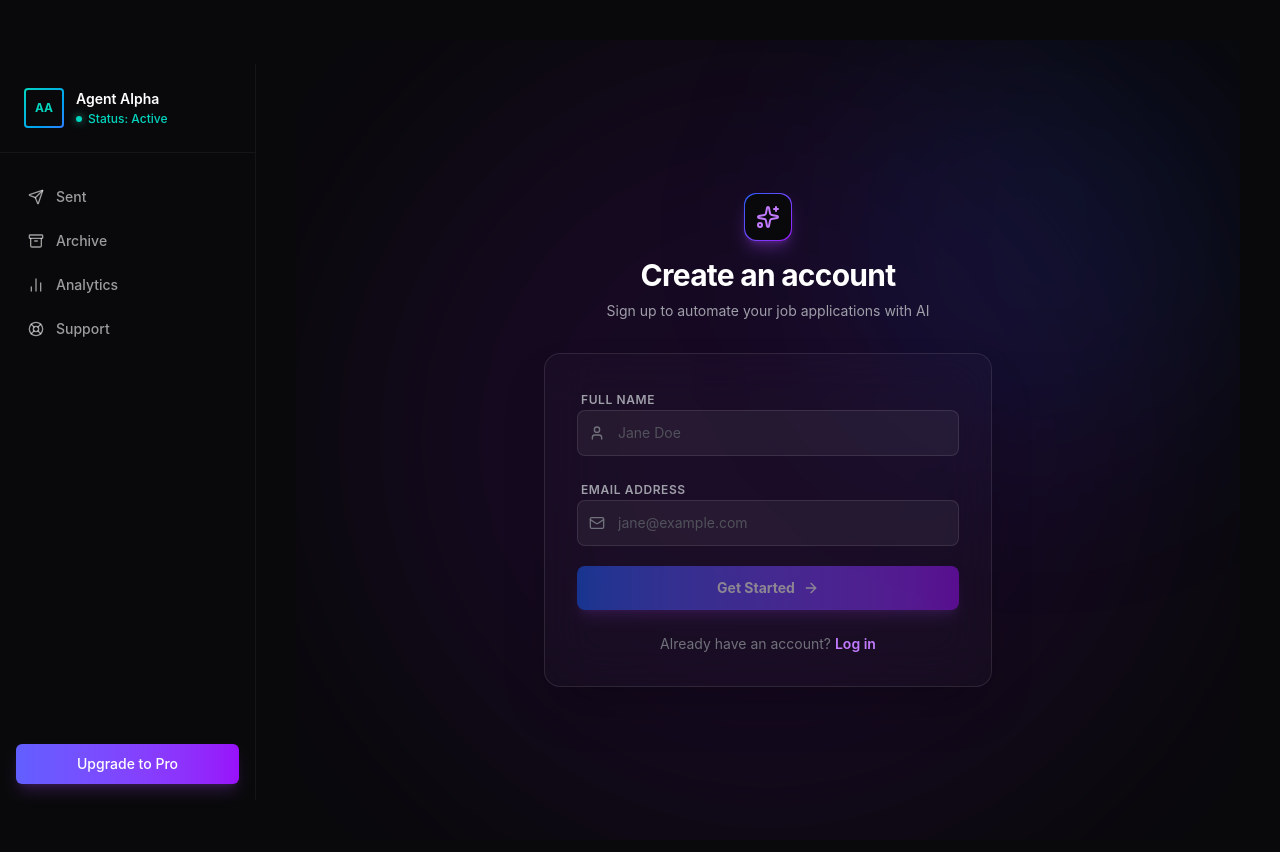
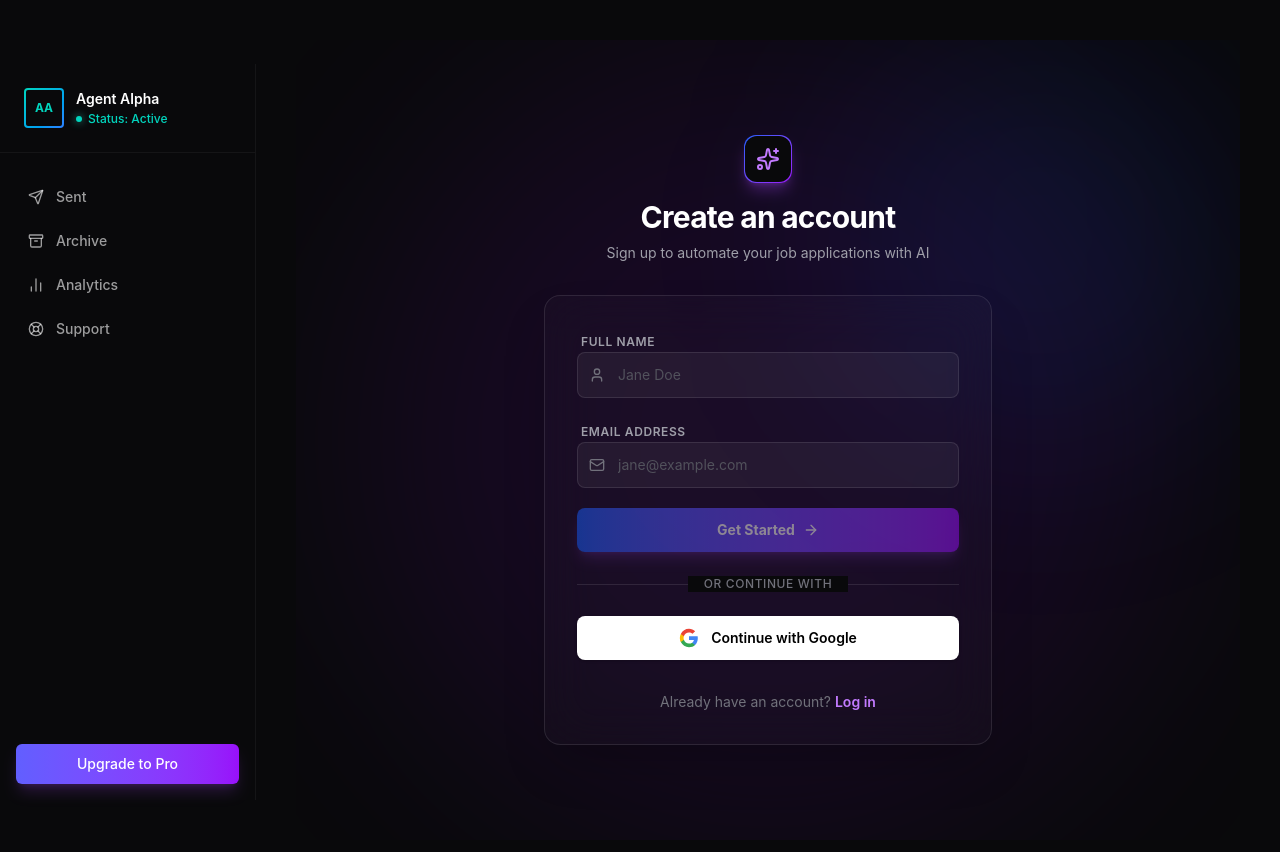
Before and after one commit to HassanCodesIt/Job-Agent-React, a Next.js app: page /login in a window 1280 px wide. Shown: the top 852 px of the page. Built offline with nearby package versions, Linux system fonts and the light colour scheme.

Commit message:
Add Continue with Google button to login page

```diff
--- a/src/app/api/auth/callback/google/route.ts
+++ b/src/app/api/auth/callback/google/route.ts
@@ -39,9 +39,24 @@
       try {
         oauth2Client.setCredentials(tokens);
         const userInfoRes = await oauth2Client.request({ url: "https://www.googleapis.com/oauth2/v2/userinfo" });
-        const userEmail = (userInfoRes.data as any).email;
+        const userInfo = userInfoRes.data as any;
+        const userEmail = userInfo.email;
+        const userName = userInfo.name;
+
+        const updates: any = {};
         if (userEmail) {
-           store.setUser({ gmailAddress: userEmail });
+           updates.gmailAddress = userEmail;
+
+           // If the primary profile email isn't set (e.g. logging in via Google directly), set it
+           const currentUser = store.getUser();
+           if (!currentUser || !currentUser.email) {
+             updates.email = userEmail;
+             updates.fullName = userName || "User";
+           }
+        }
+
+        if (Object.keys(updates).length > 0) {
+           store.setUser(updates);
         }
       } catch (e) {
         console.error("Failed to fetch user email:", e);
--- a/src/app/login/page.tsx
+++ b/src/app/login/page.tsx
@@ -121,9 +121,31 @@
                 </>
               )}
             </button>
+
+            <div className="relative mt-6 flex items-center justify-center">
+              <div className="absolute inset-0 flex items-center">
+                <div className="w-full border-t border-white/10" />
+              </div>
+              <div className="relative bg-[#09090B] px-4 text-xs text-zinc-500 font-medium uppercase tracking-wider">
+                Or continue with
+              </div>
+            </div>
+
+            <a
+              href="/api/auth/google/login"
+              className="mt-6 w-full flex items-center justify-center gap-3 rounded-lg bg-white hover:bg-gray-100 px-4 py-3 text-sm font-semibold text-black transition-all shadow-sm cursor-pointer"
+            >
+              <svg className="h-5 w-5" viewBox="0 0 24 24" xmlns="http://www.w3.org/2000/svg">
+                <path d="M22.56 12.25c0-.78-.07-1.53-.2-2.25H12v4.26h5.92c-.26 1.37-1.04 2.53-2.21 3.31v2.77h3.57c2.08-1.92 3.28-4.74 3.28-8.09z" fill="#4285F4"/>
+                <path d="M12 23c2.97 0 5.46-.98 7.28-2.66l-3.57-2.77c-.98.66-2.23 1.06-3.71 1.06-2.86 0-5.29-1.93-6.16-4.53H2.18v2.84C3.99 20.53 7.7 23 12 23z" fill="#34A853"/>
+                <path d="M5.84 14.09c-.22-.66-.35-1.36-.35-2.09s.13-1.43.35-2.09V7.07H2.18C1.43 8.55 1 10.22 1 12s.43 3.45 1.18 4.93l2.85-2.22.81-.62z" fill="#FBBC05"/>
+                <path d="M12 5.38c1.62 0 3.06.56 4.21 1.64l3.15-3.15C17.45 2.09 14.97 1 12 1 7.7 1 3.99 3.47 2.18 7.07l3.66 2.84c.87-2.6 3.3-4.53 6.16-4.53z" fill="#EA4335"/>
+              </svg>
+              <span>Continue with Google</span>
+            </a>
           </form>
 
-          <div className="mt-6 text-center text-sm">
+          <div className="mt-8 text-center text-sm">
             <span className="text-zinc-500">
               {isLogin ? "Don't have an account?" : "Already have an account?"}
             </span>{" "}
```
